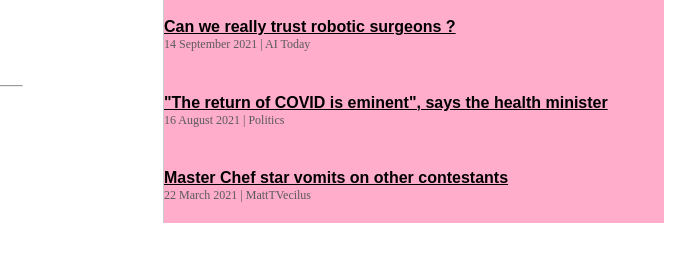
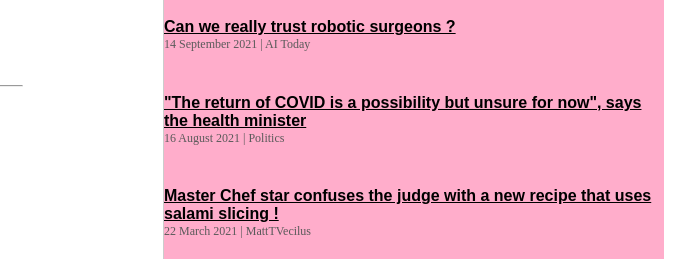
Before and after one commit to mahedjaved/m39week2, a plain HTML site: page index.html in a window 1280 px wide. Shown: the part 815-1088 px from the top of the page, 595-1280 px from the left. Drawn offline with Linux system fonts and the light colour scheme.

Commit message:
Update index.html

```diff
--- a/index.html
+++ b/index.html
@@ -195,7 +195,7 @@
                 <div class="slider">
                     <!-- <a class="sliderPic" href="http://"><img src="./img/slider5.png" alt="slider1"></a> -->
                     <a class="sliderTitle" href="http://">
-                        <h4>"The return of COVID is eminent", says the health minister</h4>
+                        <h4>"The return of COVID is a possibility but unsure for now", says the health minister</h4>
                     </a>
                     <!-- <a class="sliderTimer" href="http://"><img src="./img/timerfinal.PNG" alt="timer"></a> -->
                     <a class="sliderDate" href="http://">16 August 2021 | Politics </a>
@@ -203,7 +203,7 @@
                 <div class="slider">
                     <!-- <a class="sliderPic" href="http://"><img src="./img/slider6.png" alt="slider1"></a> -->
                     <a class="sliderTitle" href="http://">
-                        <h4>Master Chef star vomits on other contestants</h4>
+                        <h4>Master Chef star confuses the judge with a new recipe that uses salami slicing !</h4>
                     </a>
                     <!-- <a class="sliderTimer" href="http://"><img src="./img/timerfinal.PNG" alt="timer"></a> -->
                     <a class="sliderDate" href="http://">22 March 2021 | MattTVecilus</a>
```
